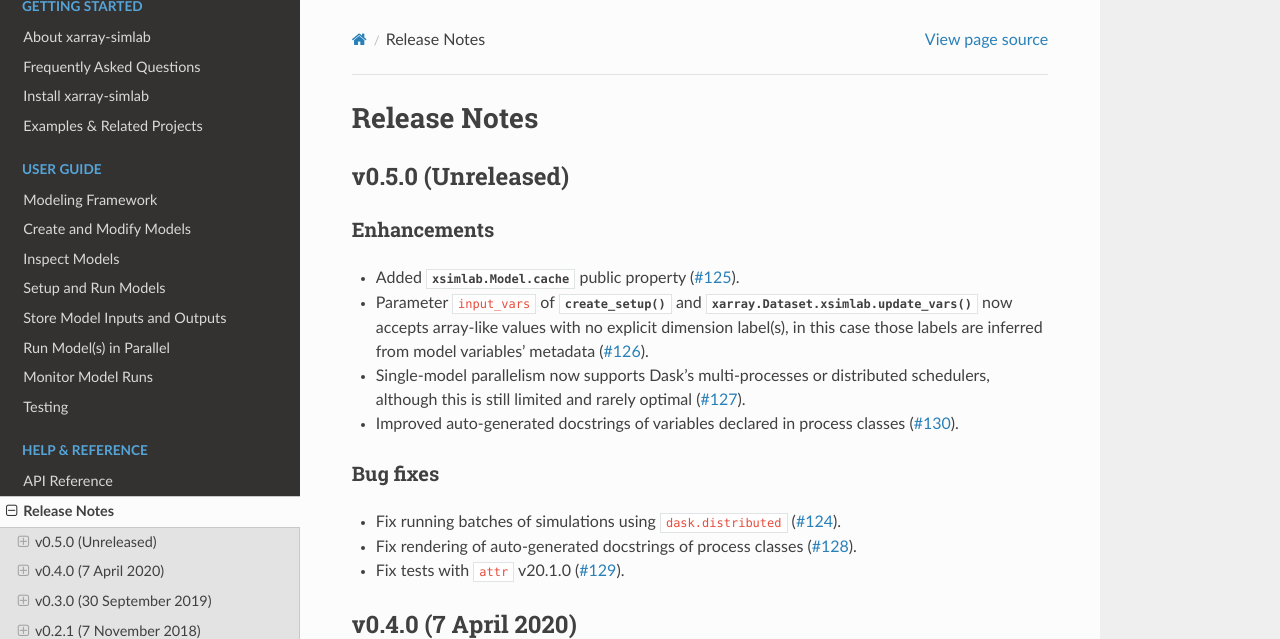
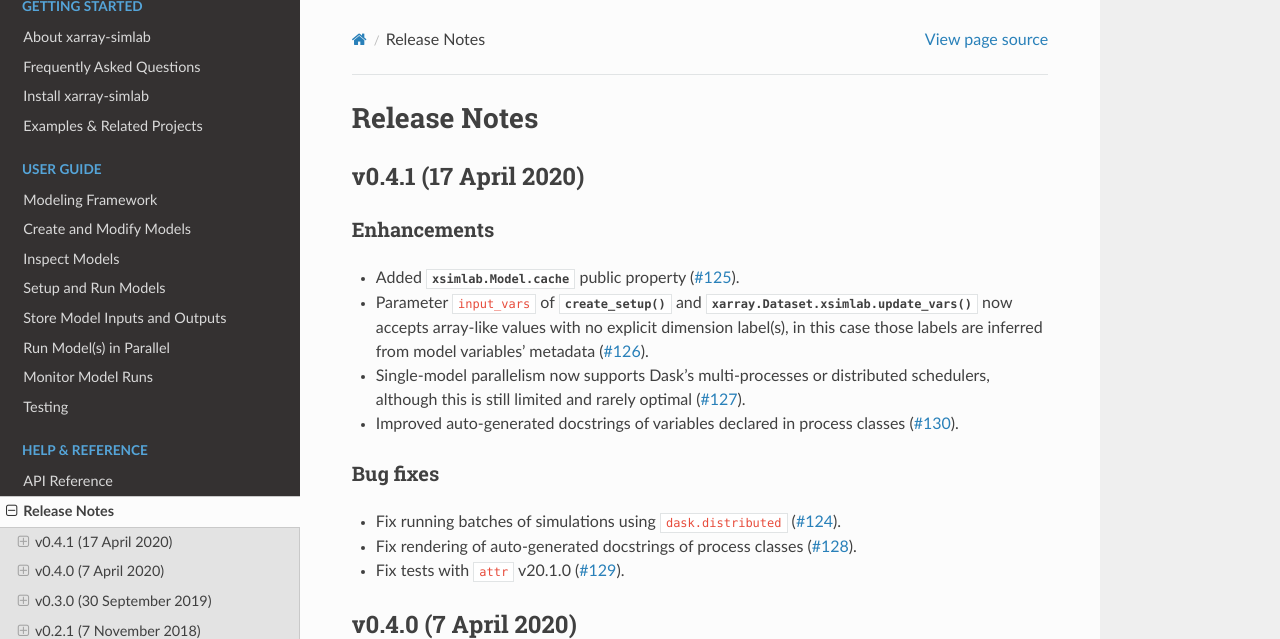
Before and after one commit to xarray-contrib/xarray-simlab, a Sphinx documentation site: the page built from doc/whats_new.rst, in a window 1280 px wide and 900 px high. Shown: the top 639 px of the window. Built offline with Sphinx 7.4.7 and the Read the Docs theme 2.0.0, drawn with Linux system fonts in a browser that asks for light colours; the version number could not be read and is left out.

Commit message:
release v0.4.1

```diff
--- a/doc/whats_new.rst
+++ b/doc/whats_new.rst
@@ -3,8 +3,8 @@
 Release Notes
 =============
 
-v0.5.0 (Unreleased)
--------------------
+v0.4.1 (17 April 2020)
+----------------------
 
 Enhancements
 ~~~~~~~~~~~~
```
